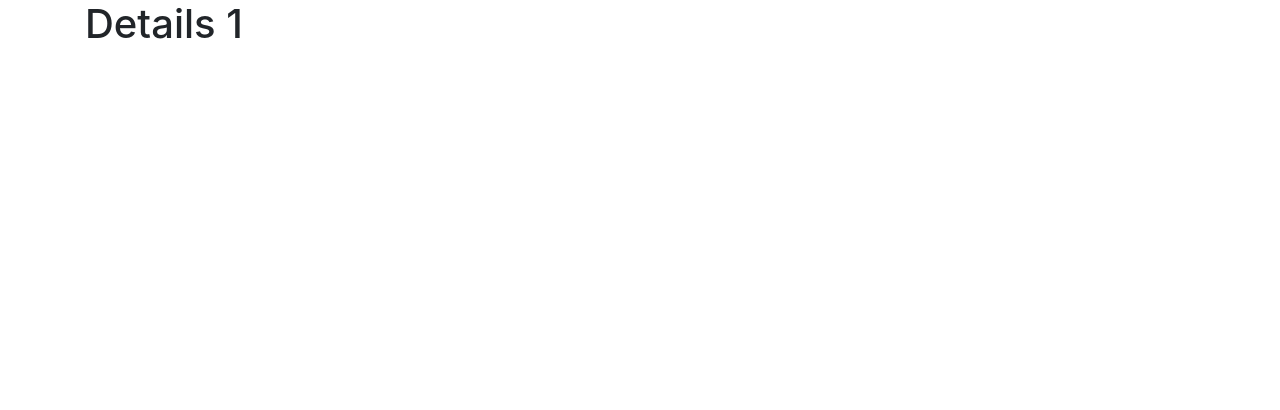
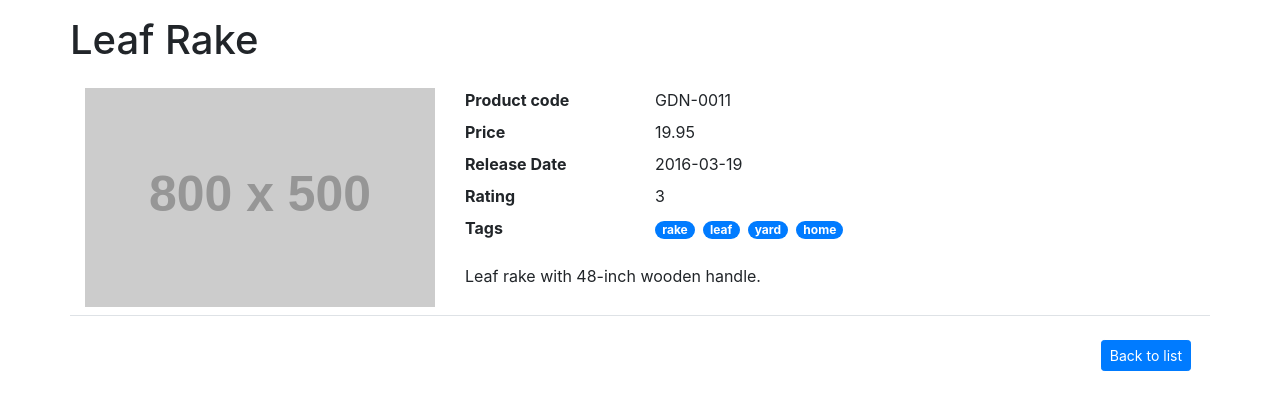
Before and after one commit to HarryWang74/PMC-react, a React (Create React App) app: page /details/1 in a window 1280 px wide. Shown: the top 410 px of the page. Built offline with nearby package versions, Linux system fonts and the light colour scheme.

Commit message:
detail page done

```diff
--- /dev/null
+++ b/public/api/1.json
@@ -0,0 +1,11 @@
+{
+    "id": 1,
+    "productName": "Leaf Rake",
+    "productCode": "GDN-0011",
+    "releaseDate": "2016-03-19",
+    "description": "Leaf rake with 48-inch wooden handle.",
+    "price": 19.95,
+    "starRating": 3,
+    "imageUrl": "http://via.placeholder.com/800x500",
+    "tags": ["rake", "leaf", "yard", "home"]
+}
--- a/src/productDetail/ProductDetail.js
+++ b/src/productDetail/ProductDetail.js
@@ -1,13 +1,99 @@
 import React from 'react';
+import { Link } from "react-router-dom";
 
 class ProductDetails extends React.Component{
+    constructor(props) {
+        super(props);
+        this.state = {
+            error: null,
+            isLoading: true,
+            data: {
+              productDetail:{}
+            }
+        };
+    }
+
+    componentDidMount() {
+        setTimeout(()=>{
+            fetch("/api/" + this.props.match.params.id + ".json")
+            .then(res => res.json())
+            .then(
+                (data) => {
+                    this.setState({
+                        isLoading: false,
+                        data: {
+                            productDetail: data
+                        }
+                    });
+                    console.log(this.state);
+                },
+                (error) => {
+                    this.setState({
+                    isLoading: false,
+                    error,
+                    });
+                }
+            )
+        }, 1000)
+    }
+
     render(){
+        if (this.state.error) {
+            return <div>Error: {this.state.error.message}</div>;
+        } else if (this.state.isLoading) {
+            return (
+                <div className="container">
+                    <h2>Loading ... </h2>
+                </div>
+            )
+        } else {
             return (
                 <div>
-        <h1>Details {this.props.match.params.id}</h1>
+                    <div className="row mb-3 mt-3">
+                        <h1>{this.state.data.productDetail.productName}</h1>
+                    </div>
+                    <div className="row border-bottom pb-2">
+                        <div className="col-md-4">
+                            <img className="img-fluid" src={this.state.data.productDetail.imageUrl} />
+                        </div>
+                        <div className="col-md-8">
+                            <dl className="row">
+                                <dt className="col-sm-3">Product code</dt>
+                                <dd className="col-sm-9">{this.state.data.productDetail.productCode}</dd>
+
+                                <dt className="col-sm-3">Price</dt>
+                                <dd className="col-sm-9">{this.state.data.productDetail.price}</dd>
+
+                                <dt className="col-sm-3">Release Date</dt>
+                                <dd className="col-sm-9">{this.state.data.productDetail.releaseDate}</dd>
+
+                                <dt className="col-sm-3">Rating</dt>
+                                <dd className="col-sm-9">{this.state.data.productDetail.starRating}</dd>
+
+                                <dt className="col-sm-3 text-truncate">Tags</dt>
+                                <dd className="col-sm-9">
+                                    {
+                                        this.state.data.productDetail.tags.map(
+                                            (tag)=>
+                                            <span key={tag} className="badge badge-pill badge-primary mr-2">{tag}</span>
+                                        )
+                                    }
+
+                                </dd>
+                            </dl>
+                            <p>{this.state.data.productDetail.description}</p>
+                        </div>
+                    </div>
+
+                    <div className="row pt-4">
+                        <div className="col-md-12 text-right">
+                            <Link className="btn btn-primary btn-sm mr-1" to={`/`}>Back to list</Link>
+                        </div>
+                    </div>
                 </div>
             );
         }
     }
+}
 
 export default ProductDetails;
```
Also changed, not shown: public/api/2.json (added, +11 -0 lines), public/api/3.json (added, +11 -0 lines), public/api/4.json (added, +11 -0 lines), public/api/5.json (added, +11 -0 lines), src/productList/ProductList.js (indentation only). Lines whose indentation alone changed are shown as unchanged.
